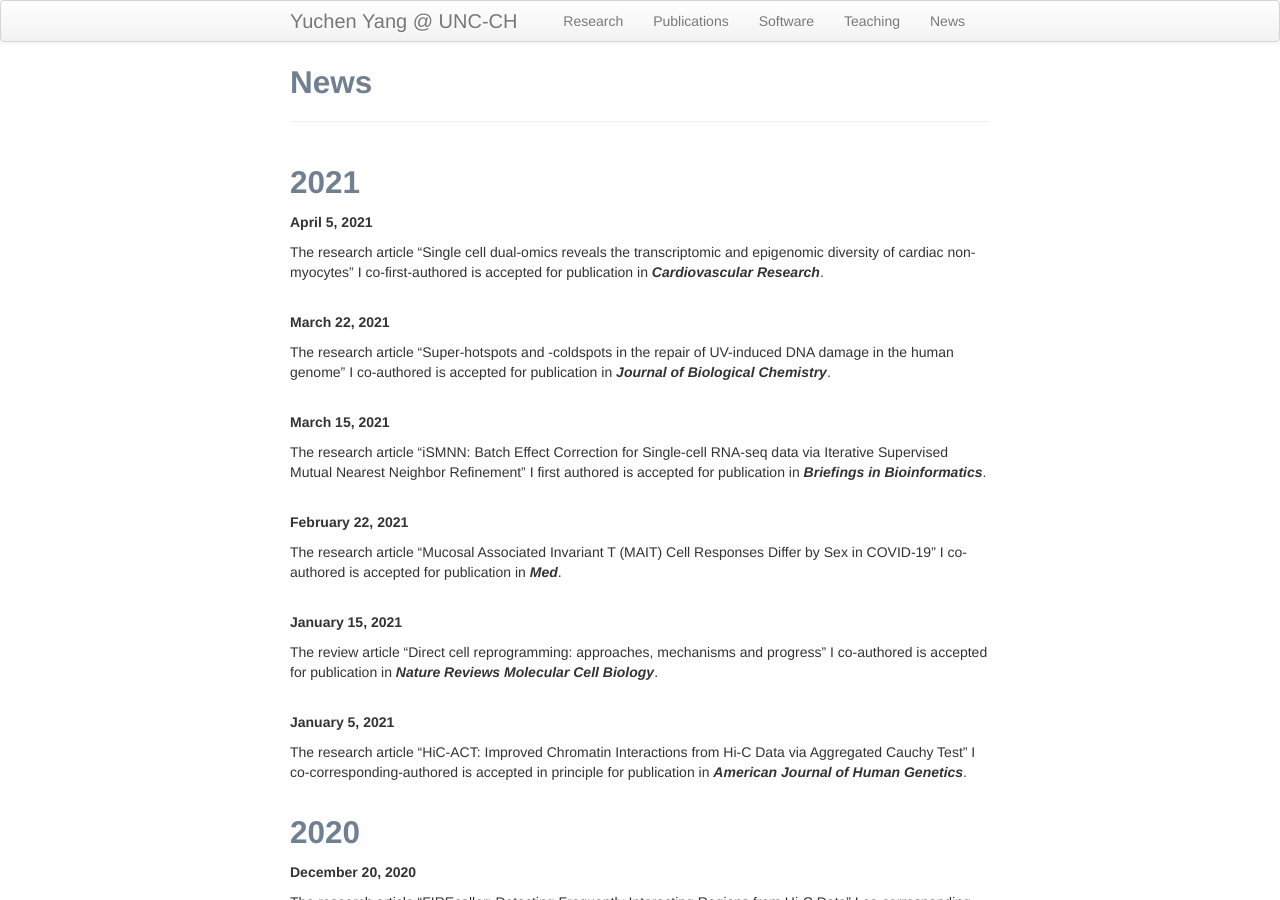
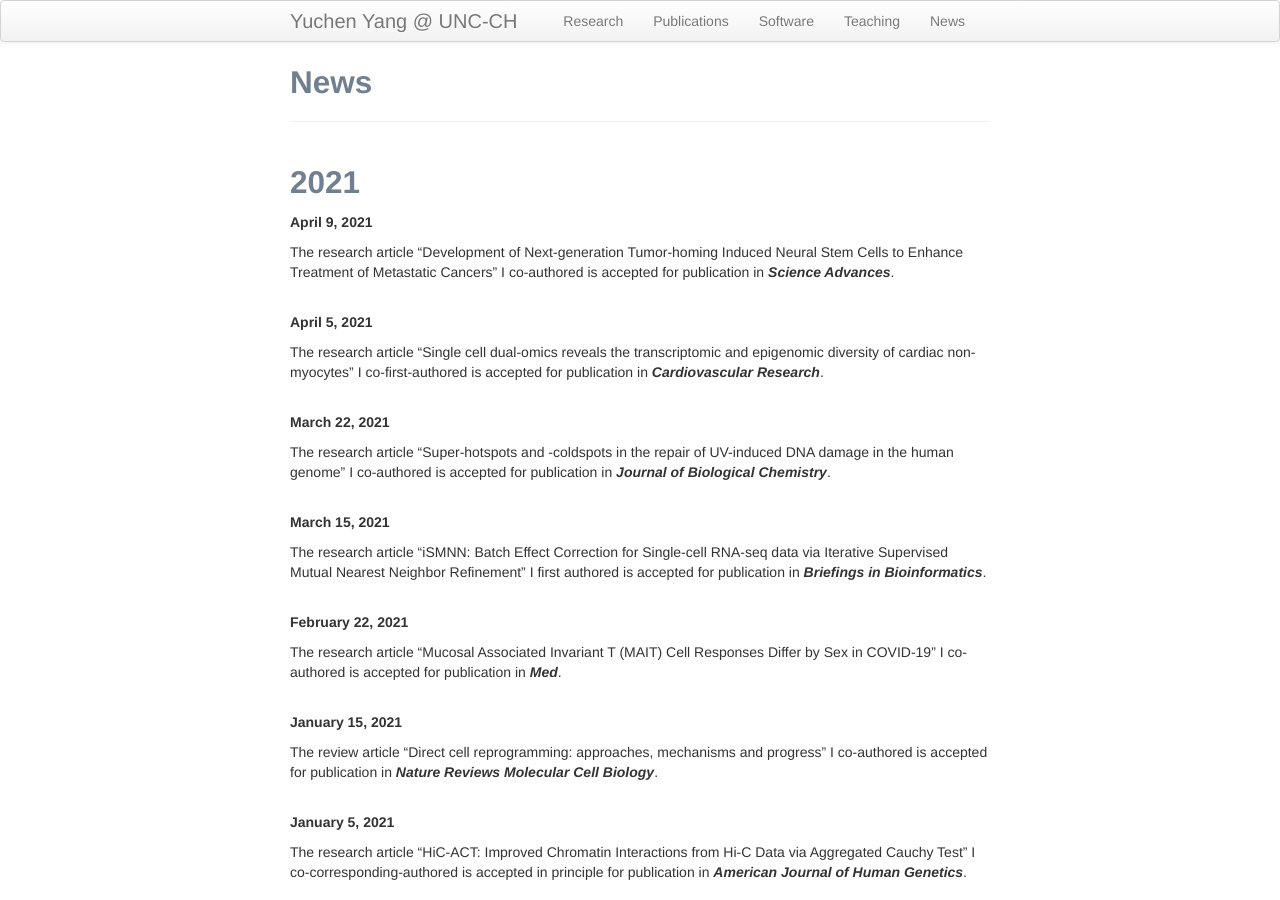
Before and after one commit to yycunc/yycunc.github.io, a Jekyll site: the page built from pages/News.md, in a window 1280 px wide and 900 px high. Built offline with Jekyll 4.4.1, drawn with Linux system fonts in a browser that asks for light colours.

Commit message:
Update News.md

```diff
--- a/pages/News.md
+++ b/pages/News.md
@@ -4,6 +4,11 @@ title: News
 ---
 
 ## 2021
+<b>April 9, 2021</b><br/>
+
+The research article "Development of Next-generation Tumor-homing Induced Neural Stem Cells to Enhance Treatment of Metastatic Cancers" I co-authored is accepted for publication in ***Science Advances***.<br/>
+<br/>
+
 <b>April 5, 2021</b><br/>
 
 The research article "Single cell dual-omics reveals the transcriptomic and epigenomic diversity of cardiac non-myocytes" I co-first-authored is accepted for publication in ***Cardiovascular Research***.<br/>
```
